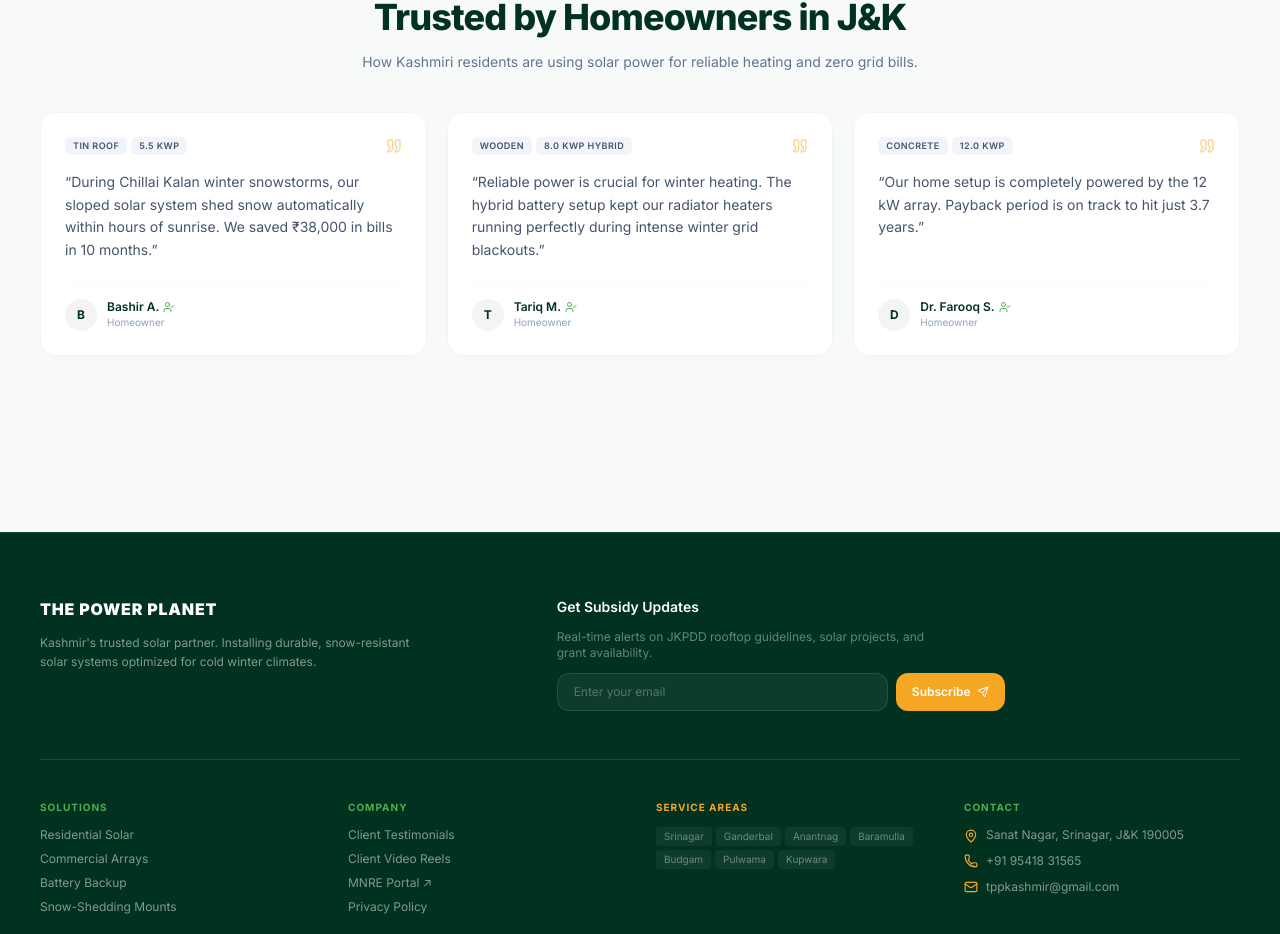
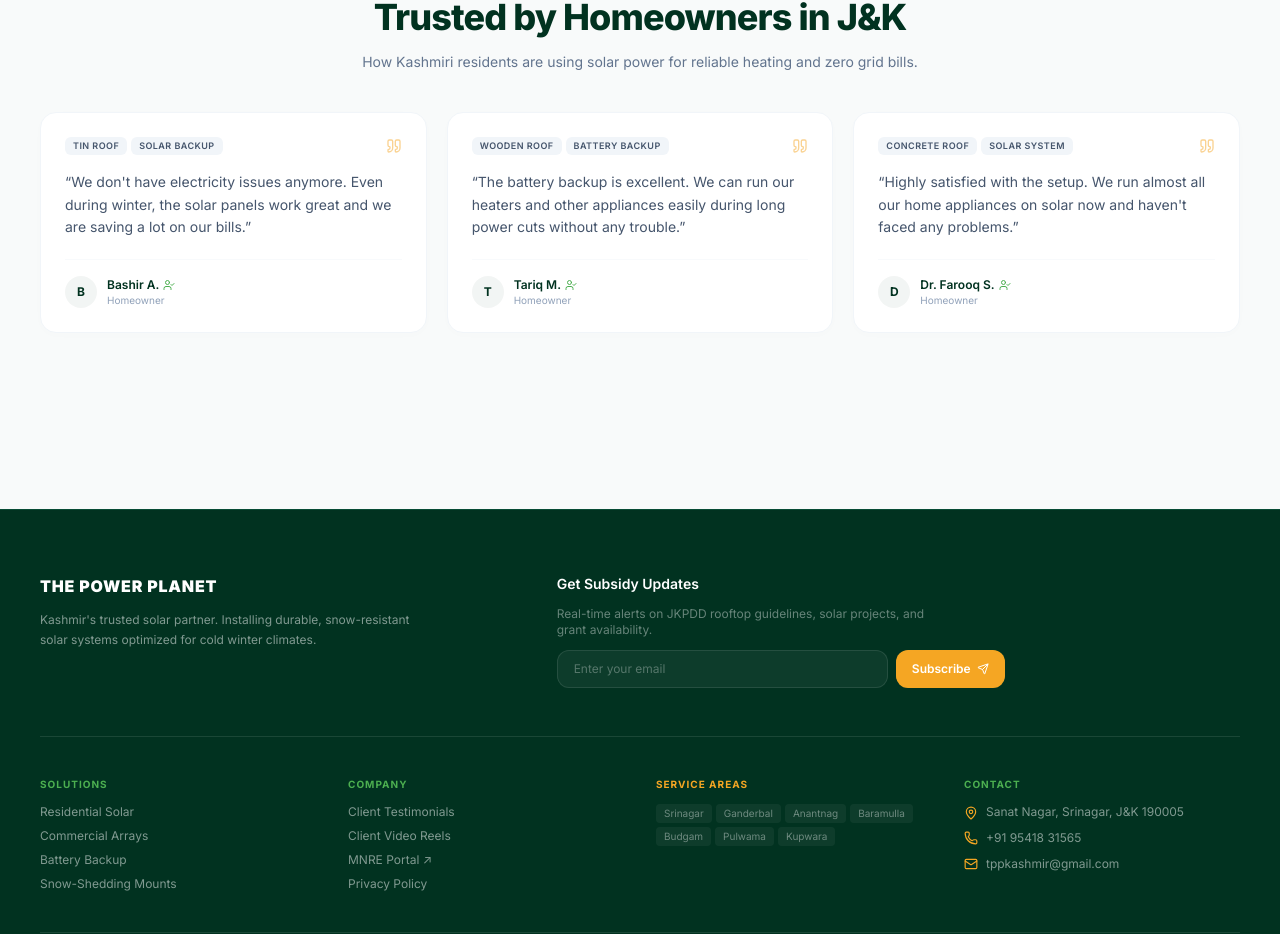
Before and after one commit to waximhq-spec/tpp, a Next.js app: page / in a window 1280 px wide. Shown: the part 4148-5082 px from the top of the page. Built offline with nearby package versions, Linux system fonts and the light colour scheme.

Commit message:
Simplify testimonials into standard layman reviews without tech details

```diff
--- a/src/components/TimelineAndTestimonials.tsx
+++ b/src/components/TimelineAndTestimonials.tsx
@@ -4,22 +4,22 @@ import { Quote, UserCheck } from 'lucide-react';
 export default function TimelineAndTestimonials() {
   const testimonials = [
     {
-      quote: "During Chillai Kalan winter snowstorms, our sloped solar system shed snow automatically within hours of sunrise. We saved ₹38,000 in bills in 10 months.",
+      quote: "We don't have electricity issues anymore. Even during winter, the solar panels work great and we are saving a lot on our bills.",
       author: "Bashir A.",
       role: "Homeowner",
-      tags: ["Tin Roof", "5.5 kWp"]
+      tags: ["Tin Roof", "Solar Backup"]
     },
     {
-      quote: "Reliable power is crucial for winter heating. The hybrid battery setup kept our radiator heaters running perfectly during intense winter grid blackouts.",
+      quote: "The battery backup is excellent. We can run our heaters and other appliances easily during long power cuts without any trouble.",
       author: "Tariq M.",
       role: "Homeowner",
-      tags: ["Wooden", "8.0 kWp Hybrid"]
+      tags: ["Wooden Roof", "Battery Backup"]
     },
     {
-      quote: "Our home setup is completely powered by the 12 kW array. Payback period is on track to hit just 3.7 years.",
+      quote: "Highly satisfied with the setup. We run almost all our home appliances on solar now and haven't faced any problems.",
       author: "Dr. Farooq S.",
       role: "Homeowner",
-      tags: ["Concrete", "12.0 kWp"]
+      tags: ["Concrete Roof", "Solar System"]
     }
   ];
 
```
